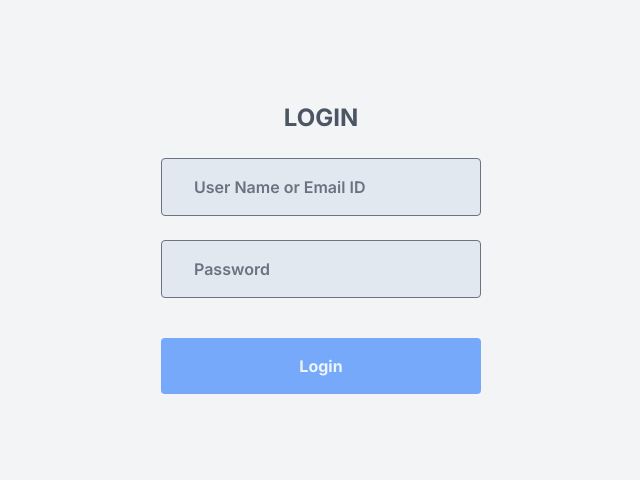
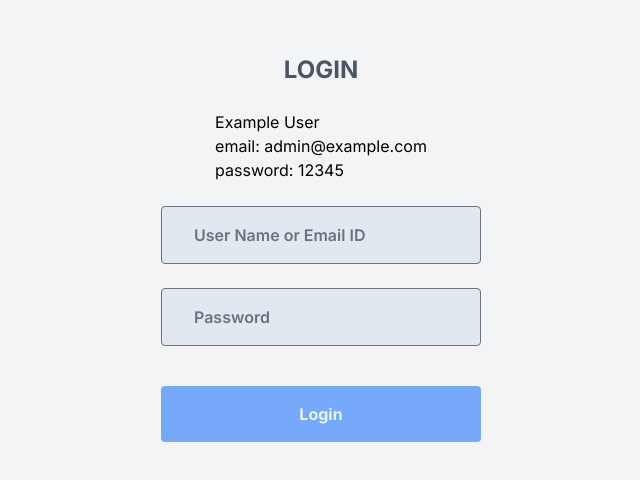
Before and after one commit to HanDaWoon/madras_check_assignment_web, a Next.js app: page /login in a window 1280 px wide. Shown: the part 152-632 px from the top of the page, without its empty margins (319-959 px from the left). Built offline with nearby package versions, Linux system fonts and the light colour scheme; no server answers; what return-fetch would draw is missing.

Commit message:
chore: show example user

```diff
--- a/src/components/login.js
+++ b/src/components/login.js
@@ -16,6 +16,14 @@ export function LoginForm() {
       <h1 className="text-center text-2xl font-bold text-gray-600 mb-6">
         LOGIN
       </h1>
+      <h2 className="mb-6">
+        Example User
+        <br />
+        email: admin@example.com
+        <br />
+        password: 12345
+        <br />
+      </h2>
       <div className="w-3/4 mb-6">
         <input
           type="email"
```
